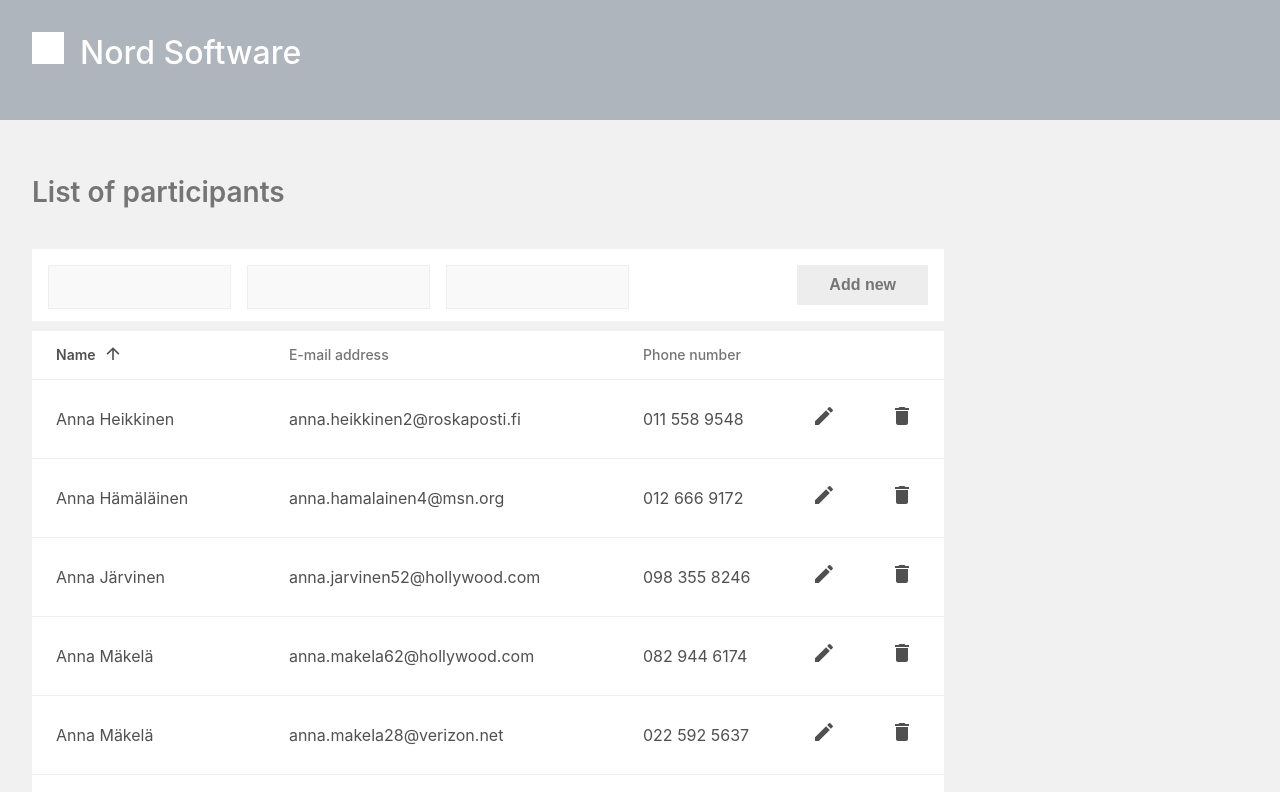
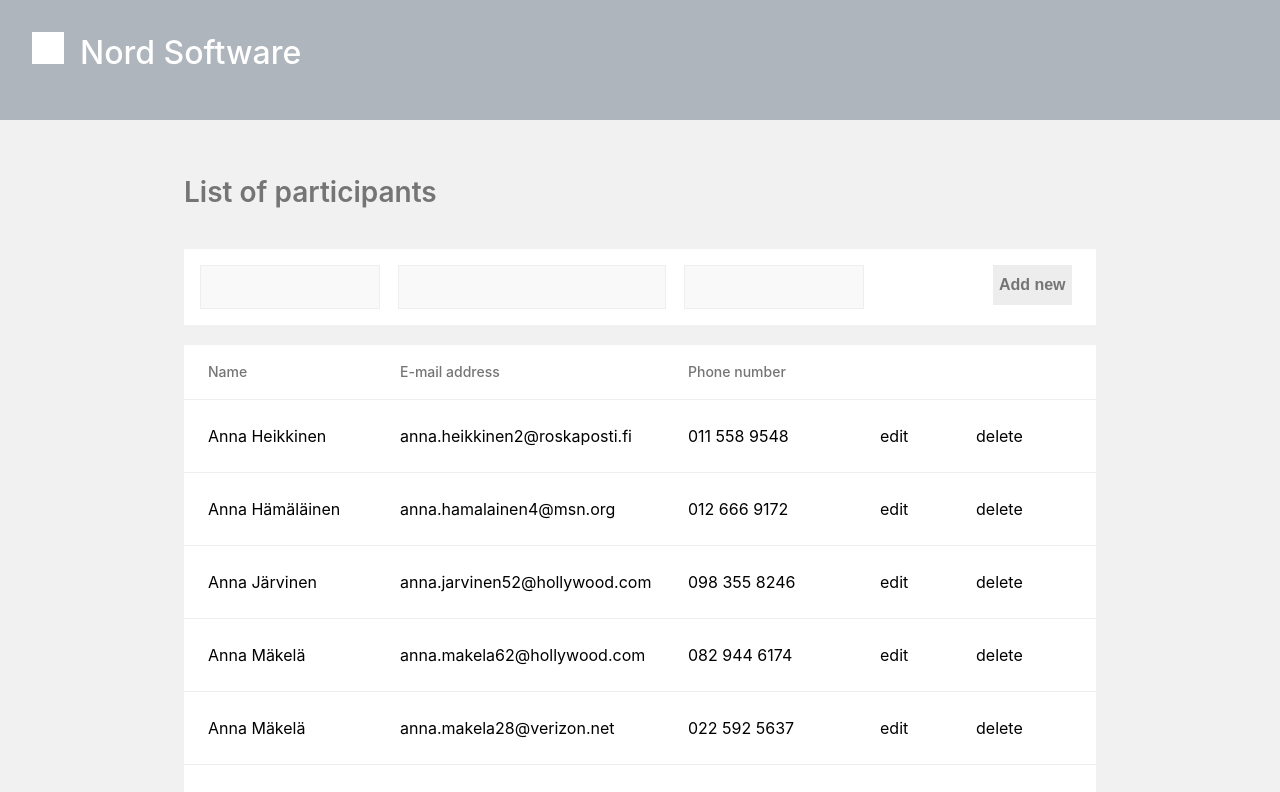
Before and after one commit to Crare/react-app, a React (Create React App) app: page / in a window 1280 px wide. Shown: the top 792 px of the page. Built offline with nearby package versions, Linux system fonts and the light colour scheme.

Commit message:
Redoing with list.

```diff
--- /dev/null
+++ b/src/components/ParticipantList.js
@@ -0,0 +1,55 @@
+import React from 'react';
+
+export default class ParticipantList extends React.Component {
+
+  renderHeader() {
+    return (
+      <div className="list-header">
+        <div className="list-header-item-1">
+          Name
+        </div>
+        <div className="list-header-item-2">
+          E-mail address
+        </div>
+        <div className="list-header-item-3">
+          Phone number
+        </div>
+        <div className="list-header-item-4">
+
+        </div>
+        <div className="list-header-item-5">
+
+        </div>
+      </div>
+    );
+  }
+
+  renderItems() {
+    return (
+      <div className="list-items">
+        {
+          this.props.participants.map((p) => {
+            return (
+              <div className="list-item">
+                <div className="list-item-property-1">{p.name}</div>
+                <div className="list-item-property-2">{p.email}</div>
+                <div className="list-item-property-3">{p.phone}</div>
+                <div className="list-item-property-4">edit</div>
+                <div className="list-item-property-5">delete</div>
+              </div>
+            );
+          })
+        }
+      </div>
+    );
+  }
+
+  render() {
+    return (
+      <div className="list">
+        {this.renderHeader()}
+        {this.renderItems()}
+      </div>
+    );
+  }
+}
--- a/src/components/ParticipantTableViewComponent.js
+++ b/src/components/ParticipantTableViewComponent.js
@@ -26,6 +26,7 @@ export default class ParticipantTableViewComponent extends React.Component {
     this.rowClicked = this.rowClicked.bind(this);
     this.columnClicked = this.columnClicked.bind(this);
     this.buttonClicked = this.buttonClicked.bind(this);
+    this.columnValueChanged = this.columnValueChanged.bind(this);
 
     this.formValueChanged = this.formValueChanged.bind(this);
   }
@@ -35,9 +36,9 @@ export default class ParticipantTableViewComponent extends React.Component {
 
     this.setState({
       columns: [
-        new TableColumnData().fromObject({ headerText: "Name", dataColumn: "name", type: TableColumnDataType.EDITABLE_TEXT, showText: true, component: null, sortable: true }),
-        new TableColumnData().fromObject({ headerText: "E-mail address", dataColumn: "email", type: TableColumnDataType.EDITABLE_TEXT, showText: true, component: null, sortable: true }),
-        new TableColumnData().fromObject({ headerText: "Phone number", dataColumn: "phone", type: TableColumnDataType.EDITABLE_TEXT, showText: true, component: null, sortable: true }),
+        new TableColumnData().fromObject({ headerText: "Name", dataColumn: "name", type: TableColumnDataType.EDITABLE_TEXT, showText: true, sortable: true }),
+        new TableColumnData().fromObject({ headerText: "E-mail address", dataColumn: "email", type: TableColumnDataType.EDITABLE_TEXT, showText: true, sortable: true }),
+        new TableColumnData().fromObject({ headerText: "Phone number", dataColumn: "phone", type: TableColumnDataType.EDITABLE_TEXT, showText: true, sortable: true }),
         new TableColumnData().fromObject({ headerText: "edit", dataColumn: "id", type: TableColumnDataType.COMPONENT, showText: false, component: <Edit />, sortable: false }),
         new TableColumnData().fromObject({ headerText: "delete", dataColumn: "id", type: TableColumnDataType.COMPONENT, showText: false, component: <Delete />, sortable: false })
       ]
@@ -48,6 +49,8 @@ export default class ParticipantTableViewComponent extends React.Component {
     });
 
     this.setState({ sortByColumn: "name", sortAscending: false });
+    this.setState({ editRow: null });
+    this.setState({ editableRow: null });
   }
 
   setNewInputFields() {
@@ -90,12 +93,7 @@ export default class ParticipantTableViewComponent extends React.Component {
         return 0;
       }
       // toggle direction
-      console.log("sortByColumn", this.state.sortByColumn);
-      console.log("data.dataColumn", data.dataColumn);
-      console.log("sortAscending", this.state.sortAscending);
-
       if (this.state.sortByColumn === data.dataColumn) {
-        console.log("here!");
         this.setState({ sortAscending: !this.state.sortAscending });
       } else {
         this.setState({ sortAscending: false });
@@ -109,8 +107,8 @@ export default class ParticipantTableViewComponent extends React.Component {
     }
   }
 
-  rowClicked({ clickEvent, data }) {
-    // console.log("rowClicked:", { clickEvent, data });
+  rowClicked({ clickEvent, rowData, rowKey }) {
+    // console.log("rowClicked:", { clickEvent, rowData, rowKey });
   }
 
   columnClicked({ clickEvent, data }) {
@@ -120,6 +118,7 @@ export default class ParticipantTableViewComponent extends React.Component {
         this.deleteParticipant(data.dataColumn);
         break;
       case "edit": // TODO:
+        this.toggleEditParticipant(data.dataColumn);
         break;
       default:
         break;
@@ -136,6 +135,15 @@ export default class ParticipantTableViewComponent extends React.Component {
       participant[field.name] = field.value;
     })
     return participant;
+  }
+
+  toggleEditParticipant(participantId) {
+    console.log("toggleEditParticipant, participantId: ", participantId);
+    if (this.state.editableRow === participantId) {
+      this.setState({ editableRow: null });
+    } else {
+      this.setState({ editableRow: participantId });
+    }
   }
 
   deleteParticipant(participantId) {
@@ -169,6 +177,21 @@ export default class ParticipantTableViewComponent extends React.Component {
     this.setState({ inputFields });
   }
 
+  columnValueChanged({ value, name, data }) {
+    console.log("columnValueChanged", { value, name, data });
+    // this.state.participants.map((p) => {
+    //   p.
+    // });
+    // let inputFields = this.state.inputFields;
+    // inputFields.map((field) => {
+    //   if (field.name === name) {
+    //     field.value = value;
+    //   }
+    //   return field;
+    // });
+    // this.setState({ inputFields });
+  }
+
   renderTable() {
     if (this.state.participants) {
       return (
@@ -180,7 +203,9 @@ export default class ParticipantTableViewComponent extends React.Component {
           columnClicked={this.columnClicked}
           buttonClicked={this.buttonClicked}
           sortByColumn={this.state.sortByColumn}
-          sortAscending={this.state.sortAscending} />);
+          sortAscending={this.state.sortAscending}
+          editableRow={this.state.editableRow}
+          columnValueChanged={this.columnValueChanged} />);
     }
     return (<div>Loading participants...</div>);
   }
--- /dev/null
+++ b/src/components/ParticipantsForm.js
@@ -0,0 +1,25 @@
+import React from 'react'
+
+export default class ParticipantsForm extends React.Component {
+
+  render() {
+    return (
+      <div className="participants-form">
+        <div className="participants-form-property-1">
+          <input />
+        </div>
+        <div className="participants-form-property-2">
+          <input />
+        </div>
+        <div className="participants-form-property-3">
+          <input />
+        </div>
+        <div className="participants-form-property-4">
+        </div>
+        <div className="participants-form-property-5">
+          <button>Add new</button>
+        </div>
+      </div>
+    );
+  }
+}
--- /dev/null
+++ b/src/components/ParticipantsView.js
@@ -0,0 +1,34 @@
+import React from 'react';
+
+import ParticipantList from './ParticipantList';
+import ParticipantService from '../services/ParticipantService';
+
+export default class ParticipantsView extends React.Component {
+
+  constructor(props) {
+    super(props);
+    this.p_service = new ParticipantService();
+  }
+
+  componentDidMount() {
+    this.p_service.generateParticipants(20, (participants) => {
+      this.setState({ participants });
+    });
+  }
+
+  render() {
+    if (this.state && this.state.participants) {
+      return (
+        <div className="participants-view">
+          <ParticipantList participants={this.state.participants} />
+        </div>
+      );
+    } else {
+      return (
+        <div className="participants-view">
+          Loading participants...
+        </div>
+      );
+    }
+  }
+}
--- a/src/components/ViewComponent.js
+++ b/src/components/ViewComponent.js
@@ -1,7 +1,9 @@
 import React from 'react';
 
 import Header from './common/Header';
-import ParticipantTableViewComponent from './ParticipantTableViewComponent';
+// import ParticipantTableViewComponent from './ParticipantTableViewComponent';
+import ParticipantsView from './ParticipantsView';
+import ParticipantsForm from './ParticipantsForm';
 
 import "../styles/styles.scss";
 
@@ -15,7 +17,10 @@ export default class ViewComponent extends React.Component {
       <div className="view-container">
         <Header text={"Nord Software"} />
         <div className="page-content">
-          <ParticipantTableViewComponent />
+          <h2 className="title">List of participants</h2>
+          { /* <ParticipantTableViewComponent /> */}
+          <ParticipantsForm />
+          <ParticipantsView />
         </div>
       </div>
     );
--- a/src/components/common/Input.js
+++ b/src/components/common/Input.js
@@ -10,7 +10,7 @@ export default class Input extends React.Component {
 
   constructor(props) {
     super(props);
-    this.state = { value: '' };
+    this.state = { value: this.props.value };
 
     this.valueChanged = this.valueChanged.bind(this);
   }
--- a/src/components/common/table/Table.js
+++ b/src/components/common/table/Table.js
@@ -26,6 +26,7 @@ export default class Table extends React.Component {
     this.columnHeadClicked = this.columnHeadClicked.bind(this);
     this.columnClicked = this.columnClicked.bind(this);
     this.buttonClicked = this.buttonClicked.bind(this);
+    this.columnValueChanged = this.columnValueChanged.bind(this);
   }
 
   renderTableHead() {
@@ -66,7 +67,7 @@ export default class Table extends React.Component {
   renderTableRow(rowData) {
     let rowKey = rowData['id'];
     return (
-      <tr className="table-body-row" key={rowKey} onClick={this.rowClicked}>
+      <tr className="table-body-row" key={rowKey} onClick={(clickEvent) => this.rowClicked({ clickEvent, rowData, rowKey })}>
         {
           this.props.columns.map((col) => {
             let tableColumnData = new TableColumnData(col.headerText, rowData[col.dataColumn], col.type, col.showText, col.component);
@@ -77,13 +78,19 @@ export default class Table extends React.Component {
                 key={colKey}
                 data={tableColumnData}
                 columnClicked={this.columnClicked}
-                buttonClicked={this.buttonClicked}>
+                buttonClicked={this.buttonClicked}
+                editableRow={this.props.editableRow === rowKey}
+                columnValueChanged={this.columnValueChanged}>
               </TableColumn>
             );
           })
         }
       </tr>
     )
+  }
+
+  columnValueChanged({ value, name, data }) {
+    this.props.columnValueChanged({ value, name, data });
   }
 
   columnClicked({ clickEvent, data }) {
@@ -94,8 +101,8 @@ export default class Table extends React.Component {
     this.props.columnHeadClicked({ clickEvent, data });
   }
 
-  rowClicked({ clickEvent, data }) {
-    this.props.rowClicked({ clickEvent, data });
+  rowClicked({ clickEvent, rowData, rowKey }) {
+    this.props.rowClicked({ clickEvent, rowData, rowKey });
   }
 
   buttonClicked({ buttonClickEvent, data }) {
--- a/src/components/common/table/TableColumn.js
+++ b/src/components/common/table/TableColumn.js
@@ -1,6 +1,7 @@
 import React from 'react';
 import { TableColumnDataType } from './TableColumnData';
 import Button from '../Button';
+import Input from '../Input';
 
 import { ArrowDownward, ArrowUpward } from '@material-ui/icons';
 
@@ -25,6 +26,7 @@ export default class TableColumn extends React.Component {
     this.columnHeadClicked = this.columnHeadClicked.bind(this);
     this.columnClicked = this.columnClicked.bind(this);
     this.buttonClicked = this.buttonClicked.bind(this);
+    this.columnValueChanged = this.columnValueChanged.bind(this);
   }
 
   columnHeadClicked(clickEvent) {
@@ -44,15 +46,28 @@ export default class TableColumn extends React.Component {
     if (data.type === TableColumnDataType.HEAD && data.showText) {
       return (this.renderWithSorting(data.headerText));
 
-    } else if (data.type === TableColumnDataType.TEXT || data.type === TableColumnDataType.EDITABLE_TEXT) {
+    } else if (data.type === TableColumnDataType.TEXT) {
       return (<div>{data.dataColumn}</div>);
-
+    } else if (data.type === TableColumnDataType.EDITABLE_TEXT) {
+      if (this.props.editableRow) {
+        return (<Input
+          key={data.name}
+          name={data.name}
+          value={data.dataColumn}
+          valueChanged={this.columnValueChanged}
+        />);
+      }
+      return (<div>{data.dataColumn}</div>);
     } else if (data.type === TableColumnDataType.BUTTON) {
       return (<Button data={data} buttonClicked={this.buttonClicked}>{data.headerText}</Button>);
 
     } else if (data.type === TableColumnDataType.COMPONENT) {
       return (<div>{data.component}</div>);
     }
+  }
+
+  columnValueChanged({ value, name }) {
+    this.props.columnValueChanged({ value, name, data: this.props.data });
   }
 
   renderWithSorting(text) {
--- a/src/styles/styles.scss
+++ b/src/styles/styles.scss
@@ -13,6 +13,7 @@ html,
 body {
   height: 100%;
   margin: 0;
+  background-color: #f1f1f1;
 }
 
 #root {
@@ -55,6 +56,7 @@ body {
   flex: 1 1 auto;
   padding: 32px;
   background-color: $light_gray;
+  margin: auto;
 
   .title {
     font-size: $font_big;
@@ -73,12 +75,12 @@ body {
   background-color: $white;
 }
 
-.input-field {
-  height: 40px;
-  border: 1px solid #eee;
-  background-color: #f9f9f9;
-  margin-right: 16px;
-}
+// .input-field {
+//   height: 40px;
+//   border: 1px solid #eee;
+//   background-color: #f9f9f9;
+//   margin-right: 16px;
+// }
 
 .button {
   height: 40px;
@@ -141,6 +143,13 @@ body {
   font-weight: 400;
   padding: 24px;
   border-bottom: 1px solid #eee;
+  div {
+    .MuiSvgIcon-root {
+      width: 24px;
+      height: 24px;
+      color: #909090;
+    }
+  }
 }
 
 .column-head-sort {
@@ -166,3 +175,117 @@ body {
   line-height: 24px;
   font-weight: 500;
 }
+
+.participants-form {
+  display: flex;
+  flex-direction: row;
+  padding: 16px;
+  background-color: $white;
+  margin-bottom: 20px;
+  .participants-form-property-1 {
+    flex: 2;
+    padding-right: 24px;
+  }
+  .participants-form-property-2 {
+    flex: 3;
+    padding-right: 24px;
+  }
+  .participants-form-property-3 {
+    flex: 2;
+    padding-right: 24px;
+  }
+  .participants-form-property-4 {
+    flex: 1;
+    padding-right: 24px;
+  }
+  .participants-form-property-5 {
+    flex: 1;
+  }
+}
+
+input {
+  height: 40px;
+  border: 1px solid #eee;
+  background-color: #f9f9f9;
+  margin-right: 16px;
+  width: 100%;
+}
+
+button {
+  height: 40px;
+  // padding-left: 32px;
+  // padding-right: 32px;
+  background-color: #ededed;
+  color: #757575;
+  border: none;
+  font-size: 16px;
+  line-height: 24px;
+  font-weight: 600;
+}
+
+.participants-view {
+  width: 912px;
+  display: flex;
+  background-color: $white;
+  .list {
+    width: 100%;
+    display: flex;
+    flex-direction: column;
+    .list-header {
+      display: flex;
+      flex-direction: row;
+      // height: 48px;
+      padding: 24px;
+      color: #757575;
+      font-size: 14px;
+      line-height: 6px;
+      font-weight: 500;
+      border-bottom: 1px solid #eee;
+      .list-header-item-1 {
+        flex: 2;
+      }
+      .list-header-item-2 {
+        flex: 3;
+      }
+      .list-header-item-3 {
+        flex: 2;
+      }
+      .list-header-item-4 {
+        flex: 1;
+      }
+      .list-header-item-5 {
+        flex: 1;
+      }
+    }
+    .list-items {
+      display: flex;
+      flex-direction: column;
+      .list-item {
+        display: flex;
+        flex-direction: row;
+        height: 24px;
+        padding: 24px;
+        color: 505050;
+        font-size: 16px;
+        line-height: 24px;
+        font-weight: 400;
+        border-bottom: 1px solid #eee;
+        .list-item-property-1 {
+          flex: 2;
+        }
+        .list-item-property-2 {
+          flex: 3;
+        }
+        .list-item-property-3 {
+          flex: 2;
+        }
+        .list-item-property-4 {
+          flex: 1;
+        }
+        .list-item-property-5 {
+          flex: 1;
+        }
+      }
+    }
+  }
+}
```
Also changed, not shown: todo.txt.
